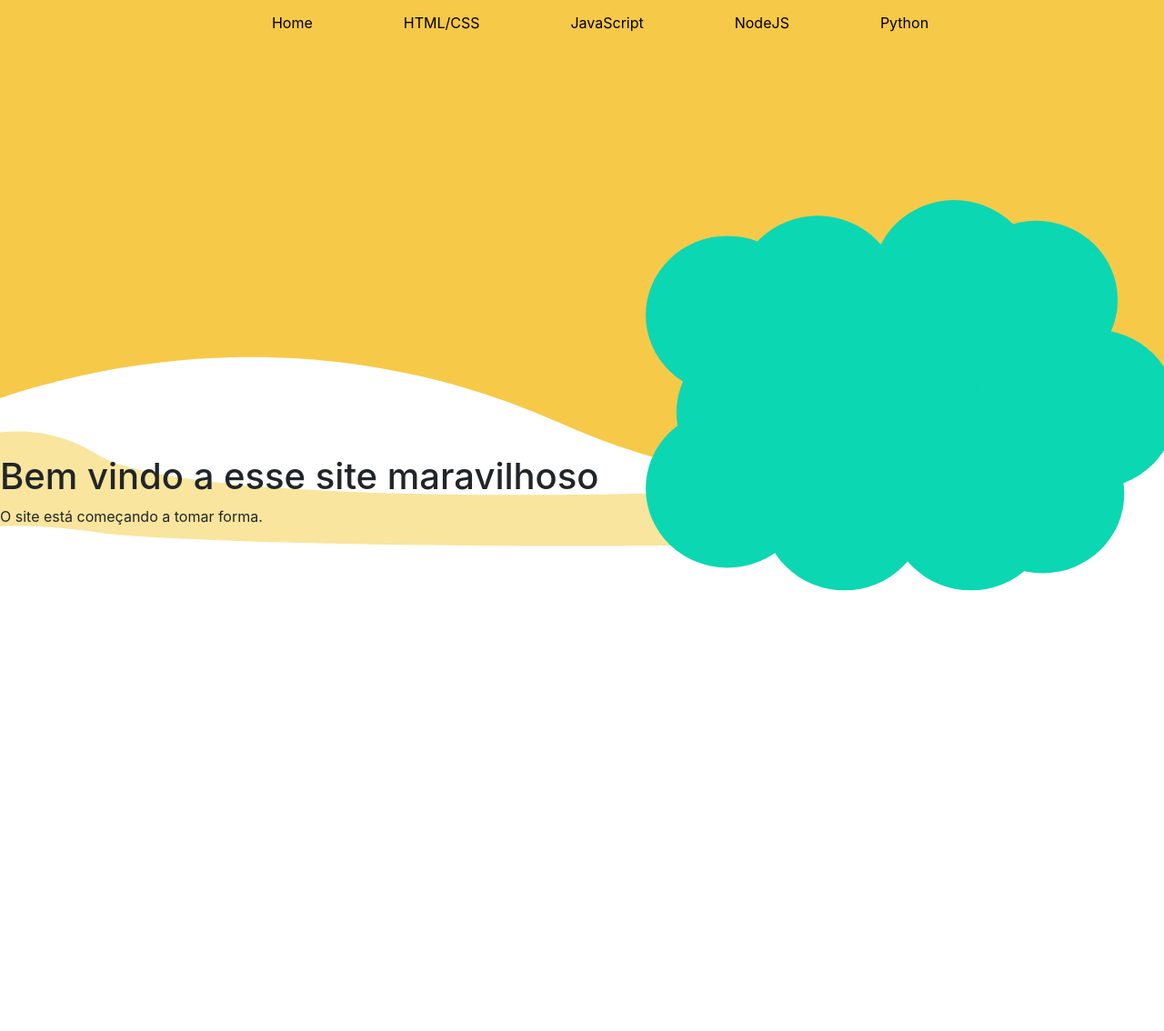
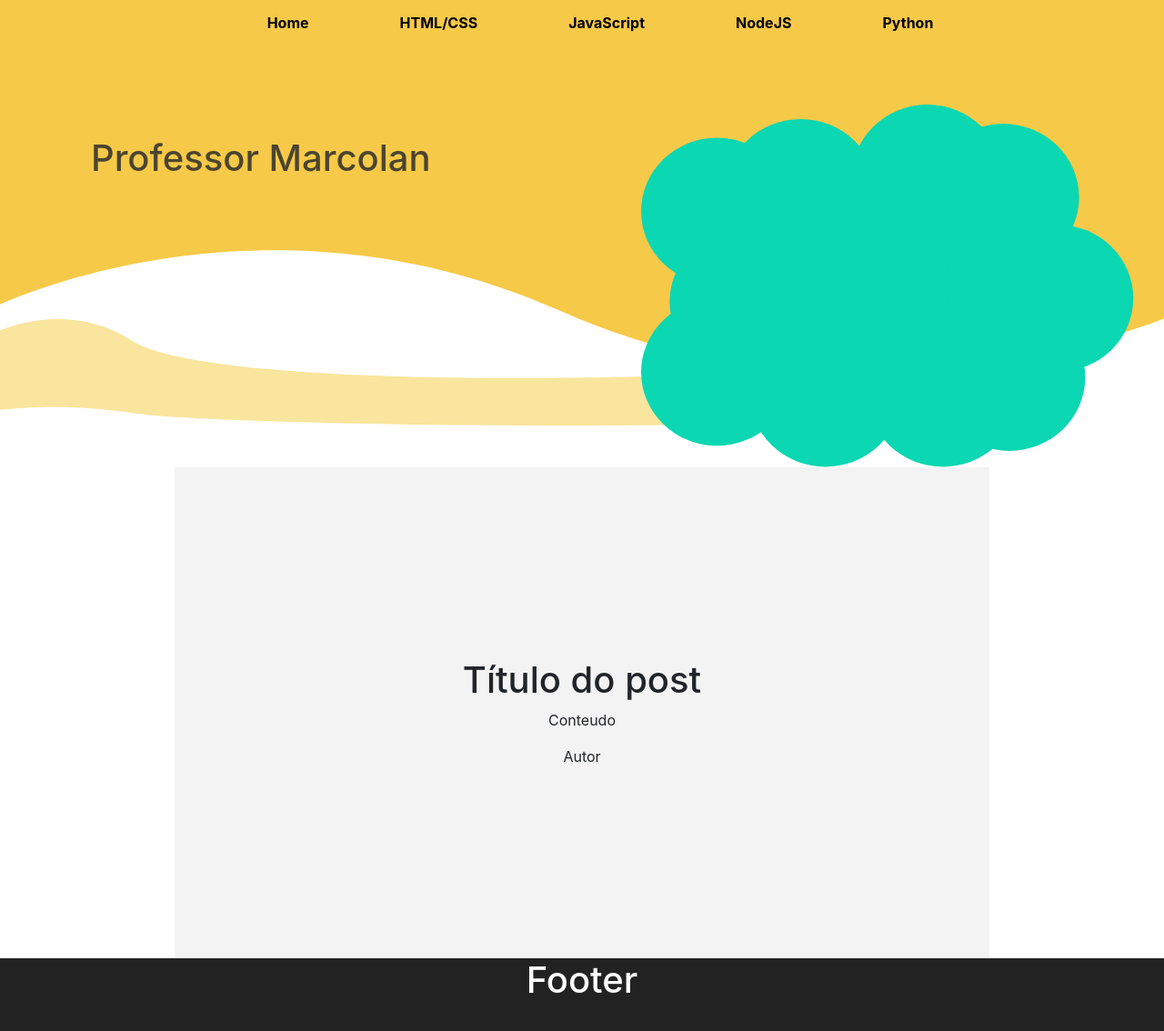
Before and after one commit to ProfessorMarcolan/site_twitch_jmarcolan, a Jekyll site: the page built from index.md, in a window 1280 px wide. Shown: the whole page at 91% size. Built offline with Jekyll 4.4.1, drawn with Linux system fonts in a browser that asks for light colours; our own code applies the rules of GitHub Pages for plain Markdown files; before the commit the page ends 900 px from its top, so only the background shows below that.

Commit message:
Organização e adição de um footer basico

```diff
--- a/_layouts/layoute_pagina_principal.html
+++ b/_layouts/layoute_pagina_principal.html
@@ -4,39 +4,50 @@
     <meta charset="UTF-8">
     <meta name="viewport" content="width=device-width, initial-scale=1.0">
     <meta http-equiv="X-UA-Compatible" content="ie=edge">
-    <title>Document</title>
+    <title>Início</title>
 
     <link href="https://stackpath.bootstrapcdn.com/bootstrap/4.3.1/css/bootstrap.min.css" rel="stylesheet" integrity="sha384-ggOyR0iXCbMQv3Xipma34MD+dH/1fQ784/j6cY/iJTQUOhcWr7x9JvoRxT2MZw1T" crossorigin="anonymous">
-    <link rel="stylesheet" href="/../assets/css/css_maneiro.css">
+    <link rel="stylesheet" href="../assets/css/css_maneiro.css">
 
 </head>
 <body>
     <header>
-        <div class="nav">
+        <nav id="navbar" class="nav">
             <ul>
-                <li><a href="">Home</a></li>
-                <li><a href="">HTML/CSS</a></li>
-                <li><a href="">JavaScript</a></li>
-                <li><a href="">NodeJS</a></li>
-                <li><a href="">Python</a></li>
+                <li><a href="#">Home</a></li>
+                <li><a href="#">HTML/CSS</a></li>
+                <li><a href="#">JavaScript</a></li>
+                <li><a href="#">NodeJS</a></li>
+                <li><a href="#">Python</a></li>
             </ul>
-        </div>
+        </nav>
 
-        <div class="header_content">
-
-
+        <div id="header-content" >
+            <div class="header-bg">
+                <div class="title">
+                    <h1>Professor Marcolan</h1>
+                </div>
+            </div>
         </div>
     </header>
 
-
-
-    <div class="conteudo">
-        {{ content }}
-
+    <div id="content">
+    <section>
+        <header>
+            <h1>Título do post</h1>
+        </header>
+        <article>
+            <p>Conteudo</p>
+        </article>
+        <span>Autor</span>
+    </section>
     </div>
 
 
 
+    <footer>
+        <h1>Footer</h1>
+    </footer>
 
     <script src="https://code.jquery.com/jquery-3.3.1.slim.min.js" integrity="sha384-q8i/X+965DzO0rT7abK41JStQIAqVgRVzpbzo5smXKp4YfRvH+8abtTE1Pi6jizo" crossorigin="anonymous"></script>
     <script src="https://cdnjs.cloudflare.com/ajax/libs/popper.js/1.14.7/umd/popper.min.js" integrity="sha384-UO2eT0CpHqdSJQ6hJty5KVphtPhzWj9WO1clHTMGa3JDZwrnQq4sF86dIHNDz0W1" crossorigin="anonymous"></script>
--- a/assets/css/css_maneiro.css
+++ b/assets/css/css_maneiro.css
@@ -1,10 +1,9 @@
 .nav {
-    background-color:#F7C948;
+	background-color: #f7c948;
 	height: 50px;
 	display: flex;
 	justify-content: center;
 	line-height: 50px;
-
 }
 
 .nav ul {
@@ -13,29 +12,52 @@
 	list-style: none;
 }
 
-.nav ul li {
+.nav li a {
+	color: black;
+	text-decoration: none;
+	font-weight: bolder;
 	padding: 0 50px;
 }
 
-.nav li a {
-    color:black;
+.nav li a:hover {
+	opacity: 0.7;
 }
 
-header {
-    background-image: url('../figuras/bg_yellow.svg');
+.header-bg {
+	background-image: url('../figuras/header_bg.svg');
 	background-repeat: no-repeat;
 	background-size: cover;
 	background-position: center center;
 	width: 100%;
-    height: 500px;
+	height: 51.6vh;
 }
 
-.header_content {
-    background-image: url('../figuras/header_bg.svg');
-    background-repeat: no-repeat;
-    background-size: cover;
-    background-position: center center;
+.header-bg .title {
+	padding: 100px;
+	opacity: 0.8;
+}
+
+#content {
 	display: flex;
-    height: 500px;
-    margin-top: 100px;
+	justify-content: center;
+	align-items: center;
+	flex-direction: column;
 }
+
+#content section {
+	display: flex;
+	justify-content: center;
+	align-items: center;
+	flex-direction: column;
+	width: 70%;
+	height: 60vh;
+	background: #f3f3f3;
+}
+
+footer {
+	width: 100%;
+	height: 80px;
+	background: #222;
+	color: #fff;
+	text-align: center;
+}
```
Lines whose indentation alone changed are shown as unchanged.
